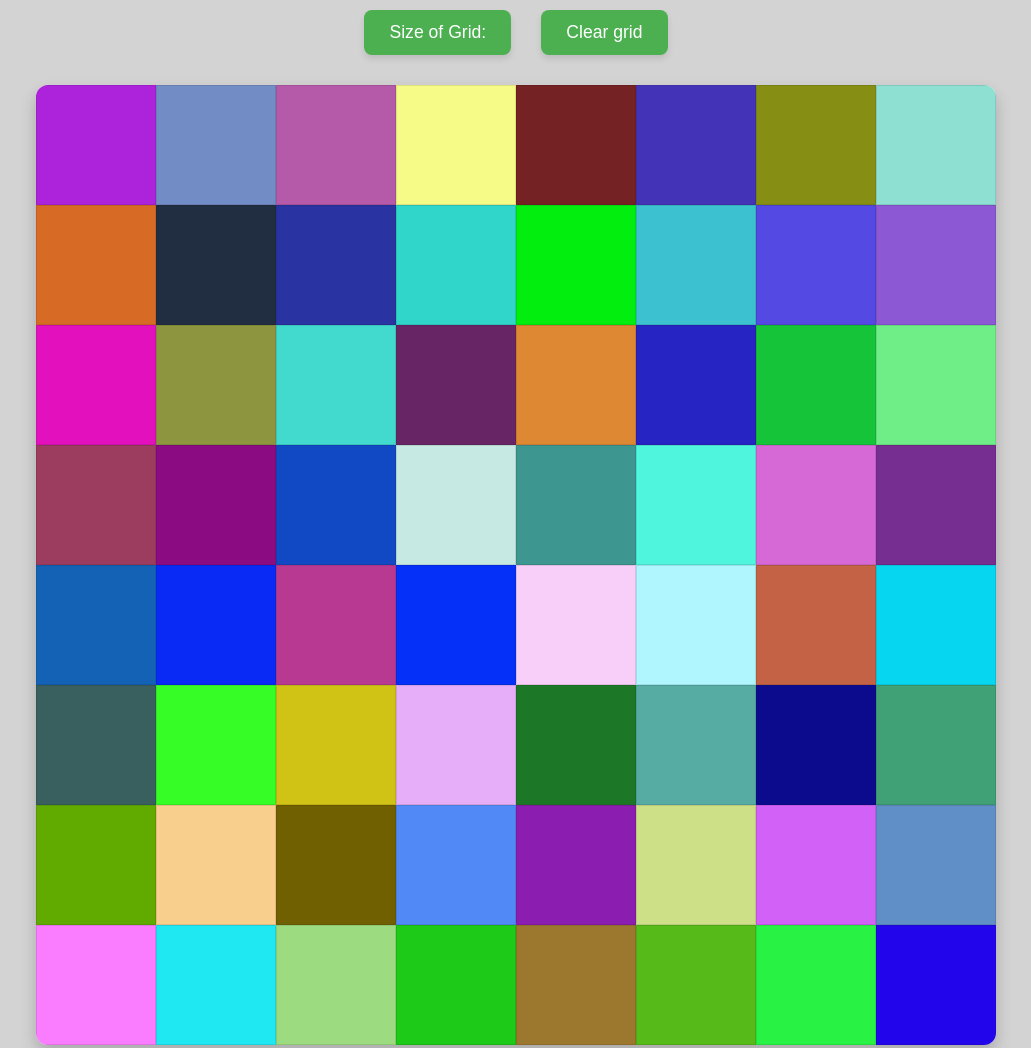
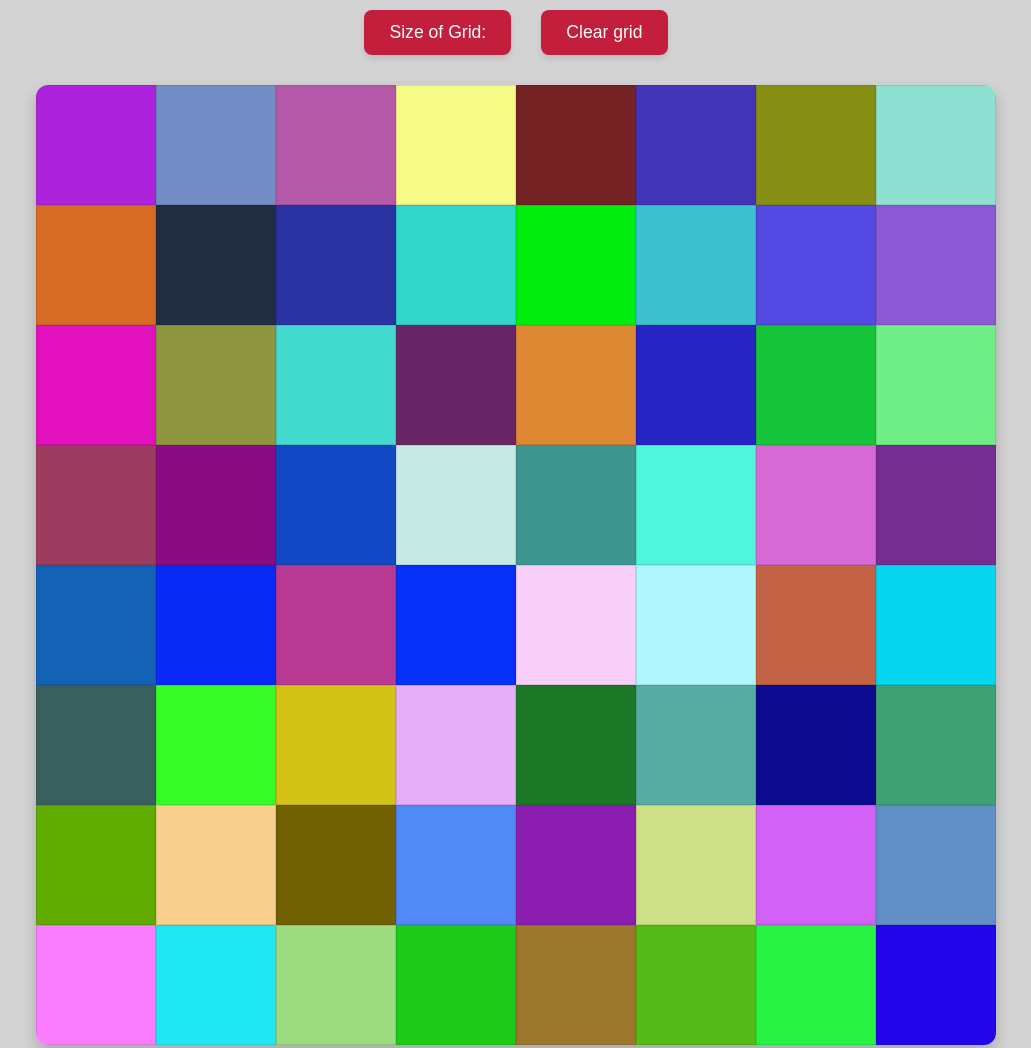
Before and after one commit to Baal28/Etch-a-Sketch, a plain HTML site: page index.html in a window 1280 px wide. Shown: the top 1048 px of the page, without its empty margins (124-1155 px from the left). Drawn offline with Linux system fonts and the light colour scheme.

Commit message:
changed button colors

```diff
--- a/css/style.css
+++ b/css/style.css
@@ -21,19 +21,19 @@ button{
     cursor: pointer;
     border: none;
     border-radius: 8px;
-    background-color: #4CAF50;
+    background-color: #C41E3D;
     color: white;
     box-shadow: 0 4px 6px rgba(0, 0, 0, 0.1);
     transition: background-color 0.3s ease, transform 0.2s ease;
 }
 
 button:hover {
-    background-color: #45a049;
+    background-color: #7D1128;
     transform: translateY(-2px);
 }
 
 button:active {
-    background-color: #3e8e41;
+    background-color: #7D1128;
     transform: translateY(0);
     box-shadow: 0 2px 4px rgba(0, 0, 0, 0.2);
 }
```
